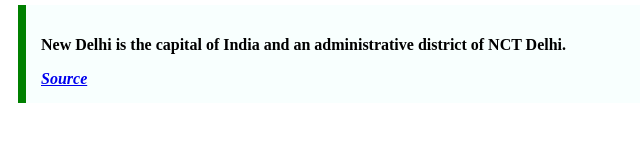
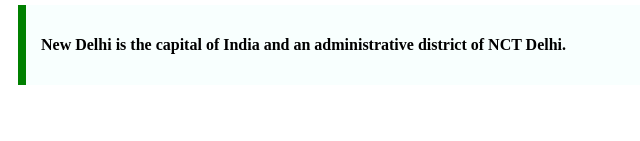
Before and after one commit to acciojob/trivia-RakeshCherry, a website: page main.html in a window 1280 px wide. Shown: the part 125-266 px from the top of the page, without its empty margins (0-640 px from the left). Drawn offline with Linux system fonts and the light colour scheme.

Commit message:
created a submission

```diff
--- a/main.html
+++ b/main.html
@@ -13,7 +13,7 @@
 	<input type="radio" value="Mumbai" name="question">Mumbai
 	<blockquote>
 		<p>New Delhi is the capital of India and an administrative district of NCT Delhi.</p>
-		<cite><a href="https://en.wikipedia.org/wiki/New_Delhi">Source</a></cite>
+<!-- 		<cite><a href="https://en.wikipedia.org/wiki/New_Delhi">Source</a></cite> -->
 	</blockquote>
     <script type="text/javascript" src="./script.js">
 </script>
```
